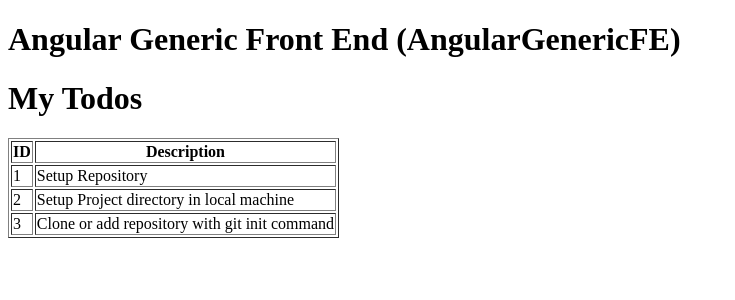
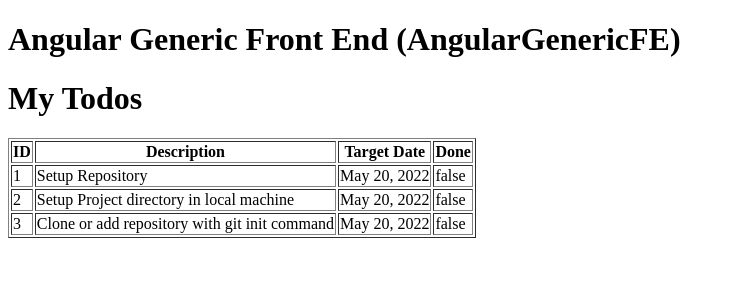
Before and after one commit to mtmonir/angulargenericfe, an Angular app: page /todos in a window 1280 px wide. Shown: the top 300 px of the page, without its empty margins (0-735 px from the left). Built offline with nearby package versions, Linux system fonts and the light colour scheme.

Commit message:
todo class added

```diff
--- a/src/app/list-todos/list-todos.component.html
+++ b/src/app/list-todos/list-todos.component.html
@@ -4,11 +4,15 @@
   <thead>
     <th>ID</th>
     <th>Description</th>
+    <th>Target Date</th>
+    <th>Done</th>
   </thead>
   <tbody>
     <tr *ngFor="let todo of todos">
       <td>{{todo.id}}</td>
       <td>{{todo.description}}</td>
+      <td>{{todo.targetDate | date}}</td>
+      <td>{{todo.isCompleted}}</td>
     </tr>
   </tbody>
 </table>
--- a/src/app/list-todos/list-todos.component.ts
+++ b/src/app/list-todos/list-todos.component.ts
@@ -1,4 +1,11 @@
 import { Component, OnInit } from '@angular/core';
+
+export class Todo {
+  constructor(public  id: number,
+    public description: string,
+    public   targetDate: Date,
+    public isCompleted: boolean) {}
+}
 
 @Component({
   selector: 'app-list-todos',
@@ -8,9 +15,9 @@ import { Component, OnInit } from '@angular/core';
 export class ListTodosComponent implements OnInit {
 
   todos = [
-    {id:1, description: "Setup Repository"},
-    {id:2, description: "Setup Project directory in local machine"},
-    {id:3, description: "Clone or add repository with git init command"},
+    new  Todo(1, "Setup Repository", new Date(), false),
+    new  Todo(2, "Setup Project directory in local machine", new Date(), false),
+    new  Todo(3, "Clone or add repository with git init command", new Date(), false),
 
   ];
   constructor() { }
```
